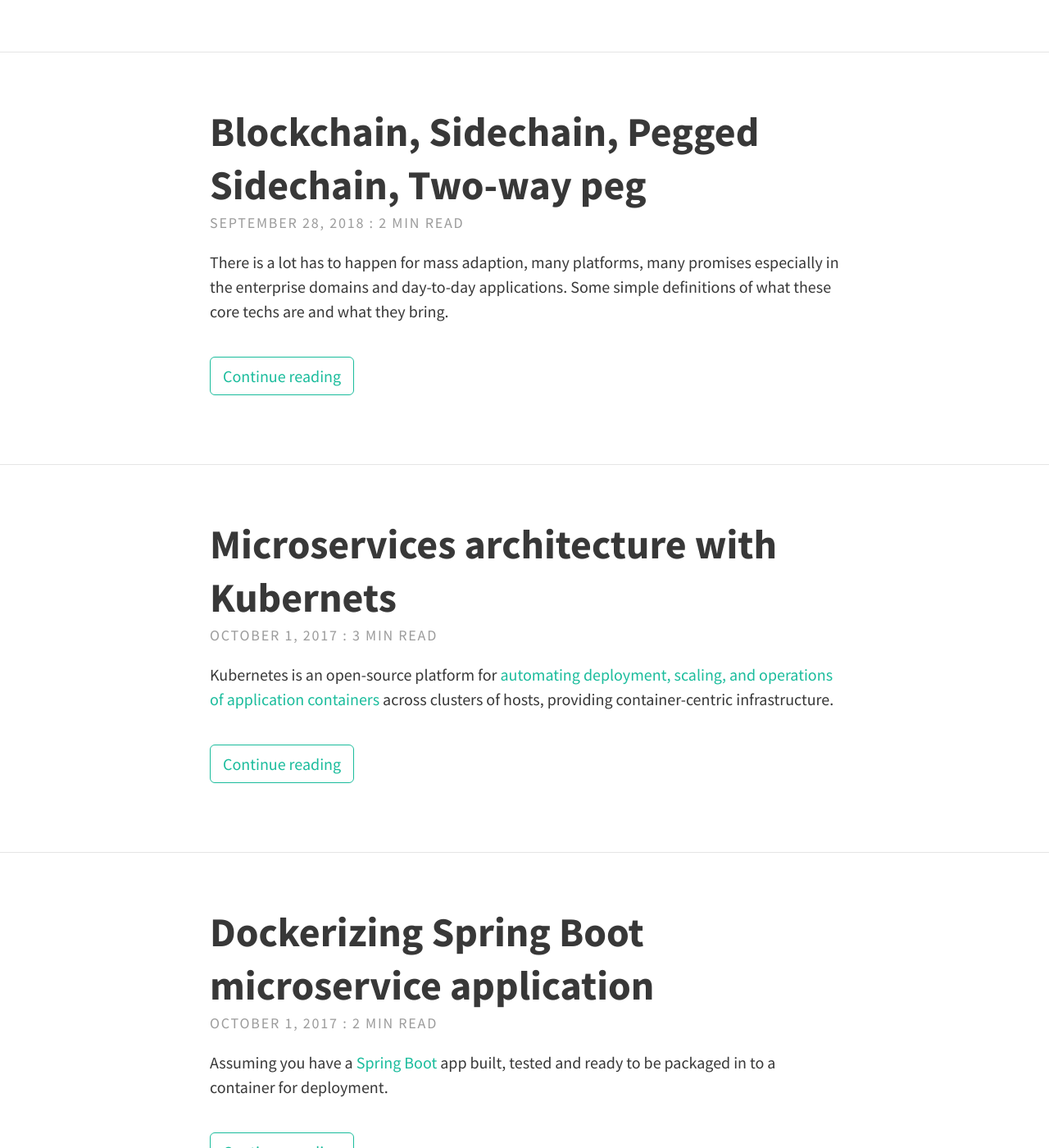
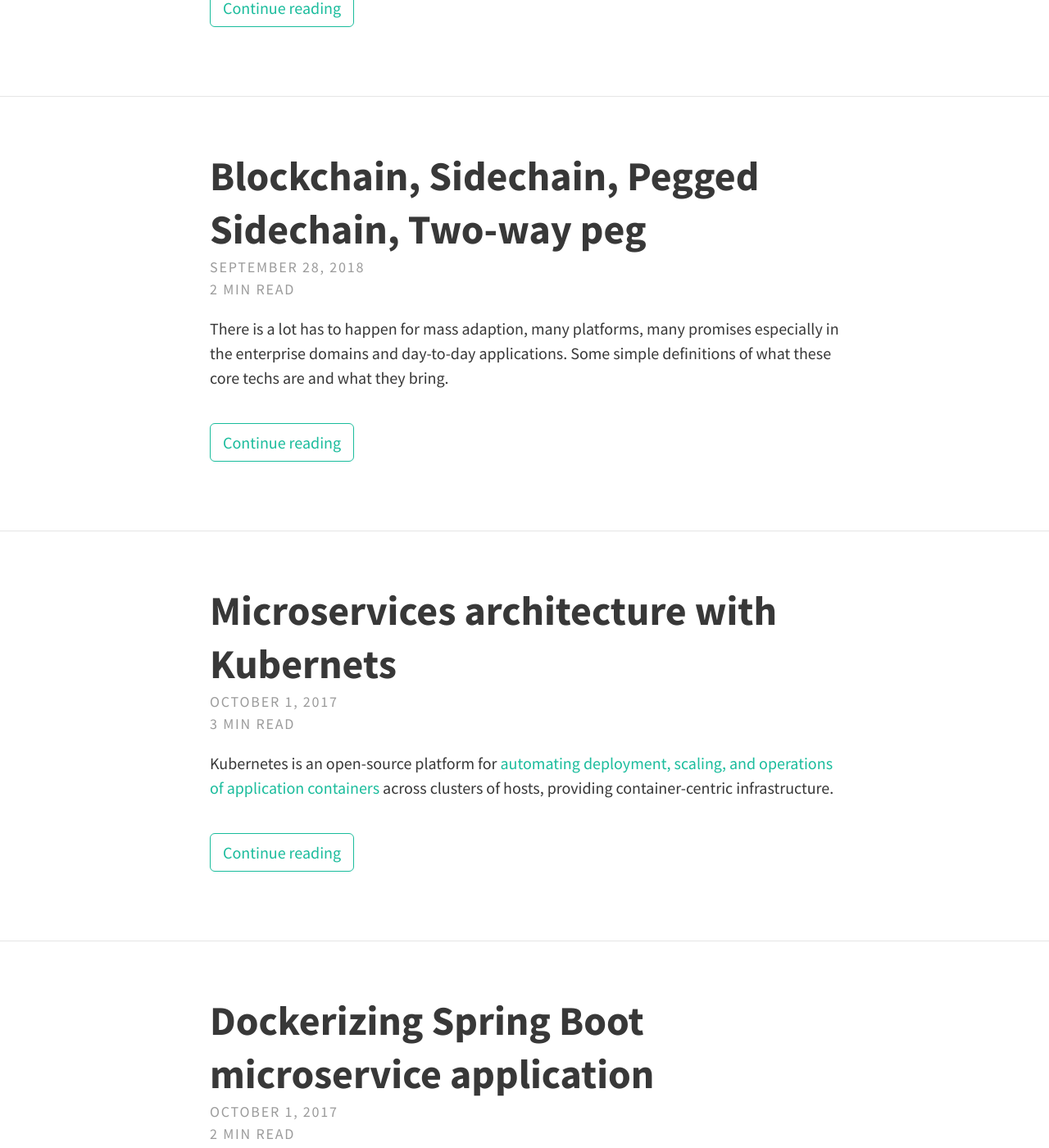
Before and after one commit to manmohanp/manmohanp.github.io, a Jekyll site: the page built from index.html, in a window 1280 px wide and 1400 px high, scrolled down 2035 px. Shown: the whole window at 82% size. Built offline with Jekyll 4.4.1, drawn with Linux system fonts in a browser that asks for light colours; nearby versions of some CDN libraries; the list of posts is cut into pages by our own code; some of the changed text lies outside the part shown.

Commit message:
Update home.html

```diff
--- a/_layouts/home.html
+++ b/_layouts/home.html
@@ -20,7 +20,10 @@
           </a>
         </h1>
         <p class="meta">
-          {{ post.date | date: "%B %-d, %Y" }} : {{ post.subtitle }}
+          {{ post.date | date: "%B %-d, %Y" }}
+        </p>
+        <p class="meta">
+          {{ post.subtitle }}
         </p>
       </header>
       <div class="excerpt">
```
